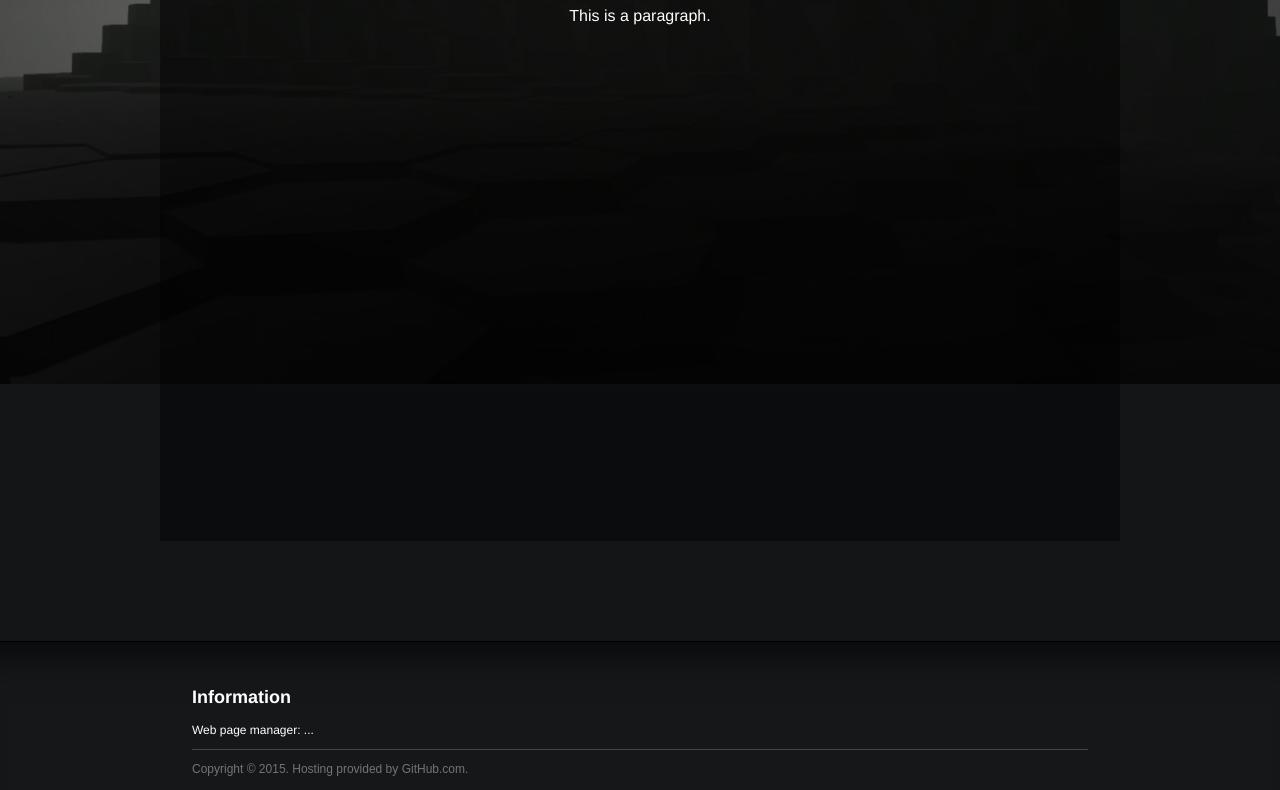
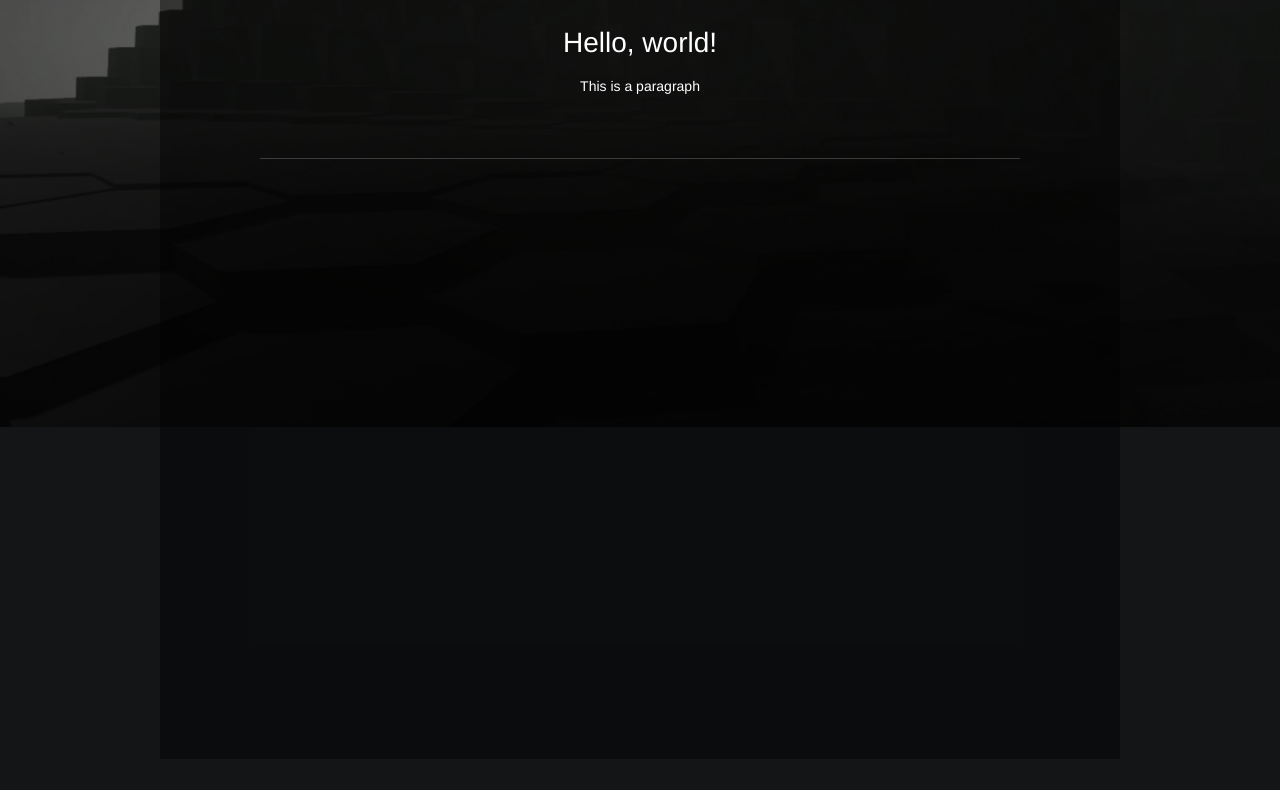
Before and after one commit to NorthernLightGames/NorthernLightGames.github.io, a plain HTML site: page Viatorum/index.html in a window 1280 px wide. Shown: the part 373-1163 px from the top of the page. Drawn offline with Linux system fonts and the light colour scheme.

Commit message:
Fixade bakgrunden

```diff
--- a/Viatorum/Stylesheets/Viatorum.css
+++ b/Viatorum/Stylesheets/Viatorum.css
@@ -10,15 +10,13 @@ body {
 
 #Background {
 	position:fixed;
-
+	height:100%;
 	width:100%;
-	height:100%;
-	min-width:1000px;
-	min-height:600px;
+	margin: auto;
 
 	background-repeat: no-repeat;
 	background-image: url("../Images/Background.jpg");
-	background-size:100% auto;
+	background-size: cover;
 	background-color: #131517;
 
 	z-index:-1;
@@ -101,6 +99,22 @@ hr {
 	color:white;
 	font-family: Calibri Light, Helvetica, Calibri, Arial;
 	font-weight:100;
+	font-size: 14px;
+}
+
+#Content .post {
+	margin: 100px;
+	padding-bottom: 50px;
+	border-bottom: 1px solid rgba(255, 255, 255, 0.2);
+}
+
+#Content h1,
+#Content h2,
+#Content h3,
+#Content h4,
+#Content h5,
+#Content h6 {
+	font-weight:400;
 }
 
 #Footer {
--- a/Viatorum/index.html
+++ b/Viatorum/index.html
@@ -42,8 +42,12 @@
 			</ul>
 		</nav>
 		<div id="Content">
-			<h1> Hello, world! </h1>
-			<p> This is a paragraph.</p>
+			<div class="post">
+				<h1> Hello, world! </h1>
+			 	<p>
+					This is a paragraph
+			 	</p>
+			 </div>
 		</div>
 		<div id="Footer">
 			<div>
```
